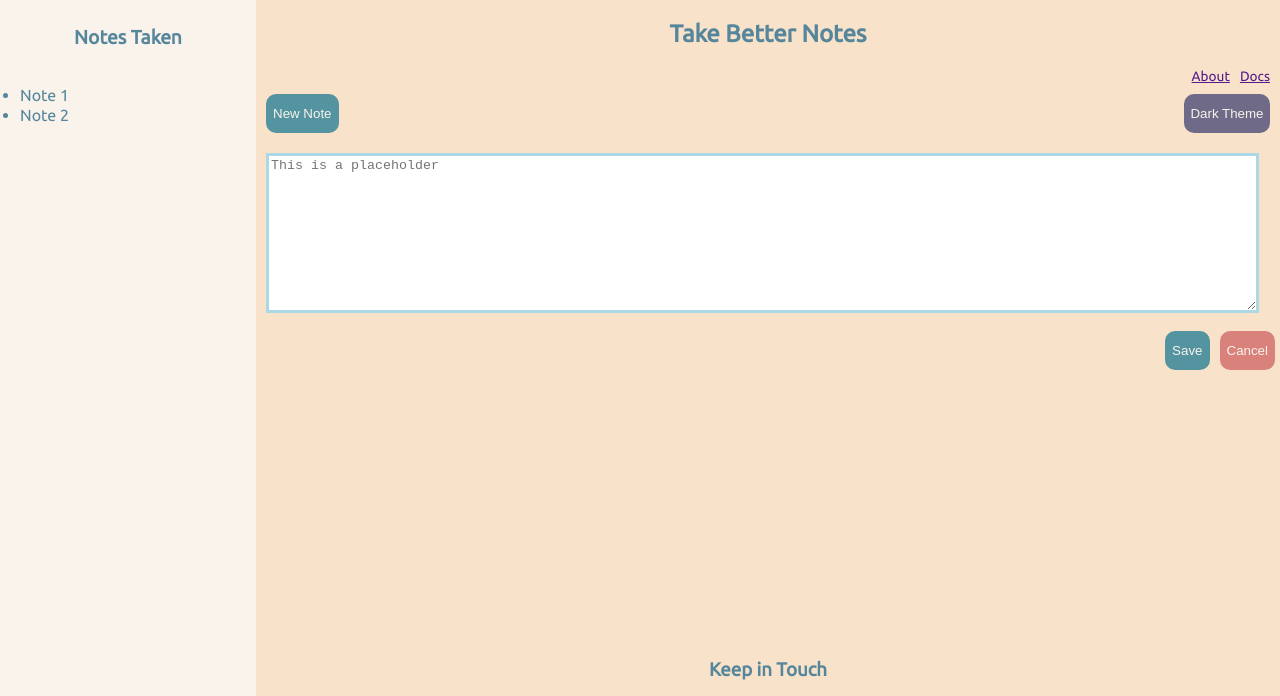
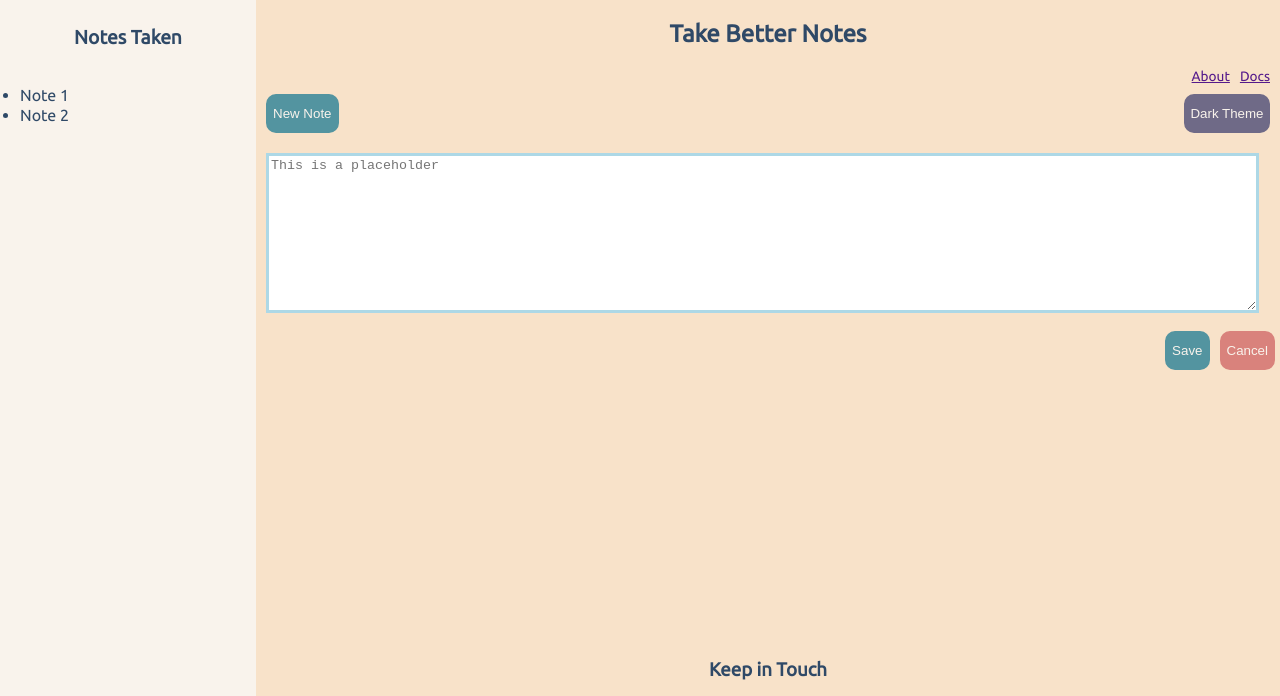
Before and after one commit to TwinklingZtar/assignment_1, a plain HTML site: page index.html in a window 1280 px wide. Shown: the top 696 px of the page. Drawn offline with Linux system fonts and the light colour scheme.

Commit message:
changes text colour to pass colour contrast text

```diff
--- a/stylesheets/stylesheet.css
+++ b/stylesheets/stylesheet.css
@@ -5,7 +5,7 @@ body{
     background-color: #f8e2c9;
     margin: 0;
     font-family: 'Ubuntu', sans-serif;
-    color: #55869B;
+    color: #2f4967;
     height: 100vh;
 
 }
```
